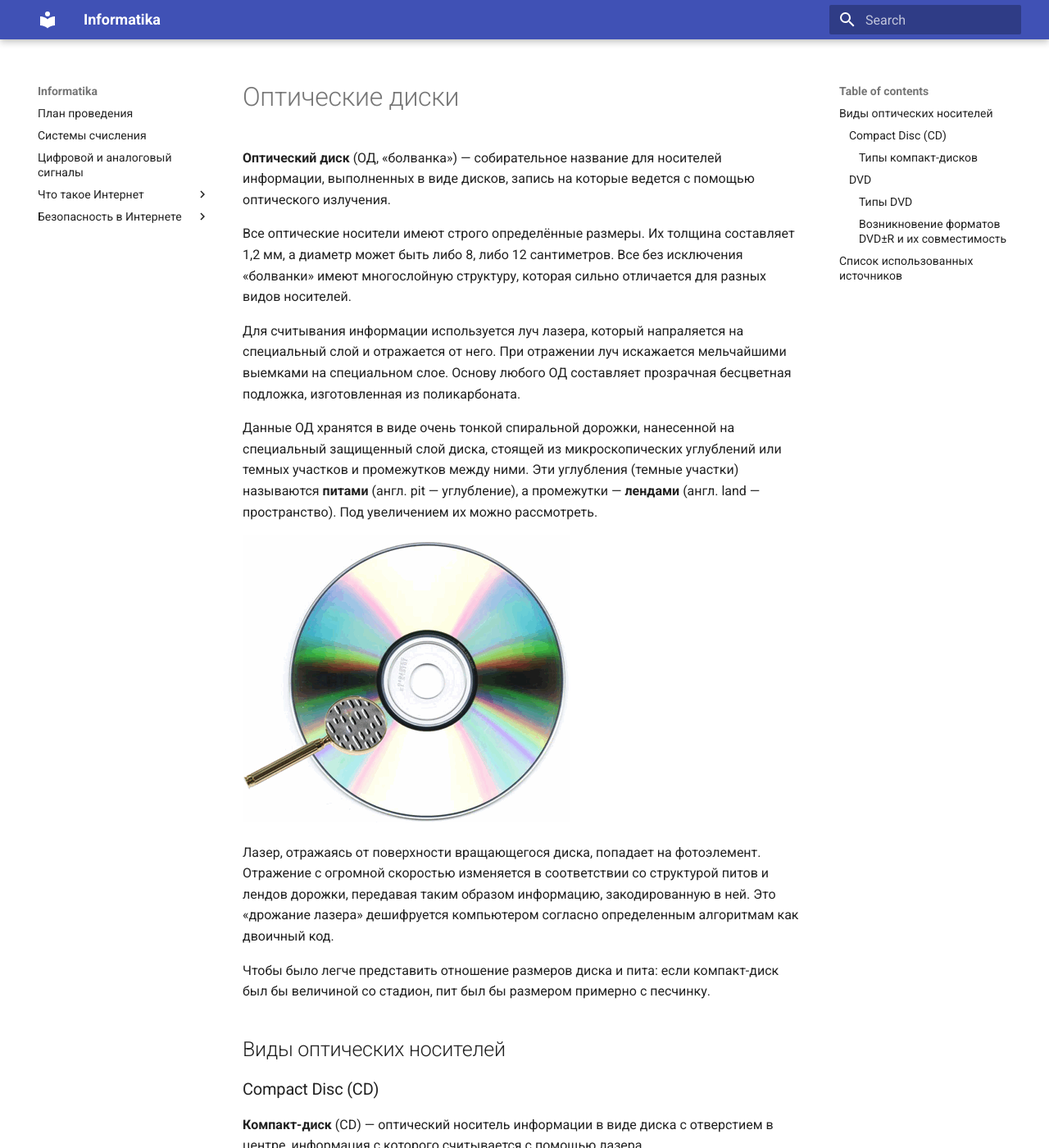
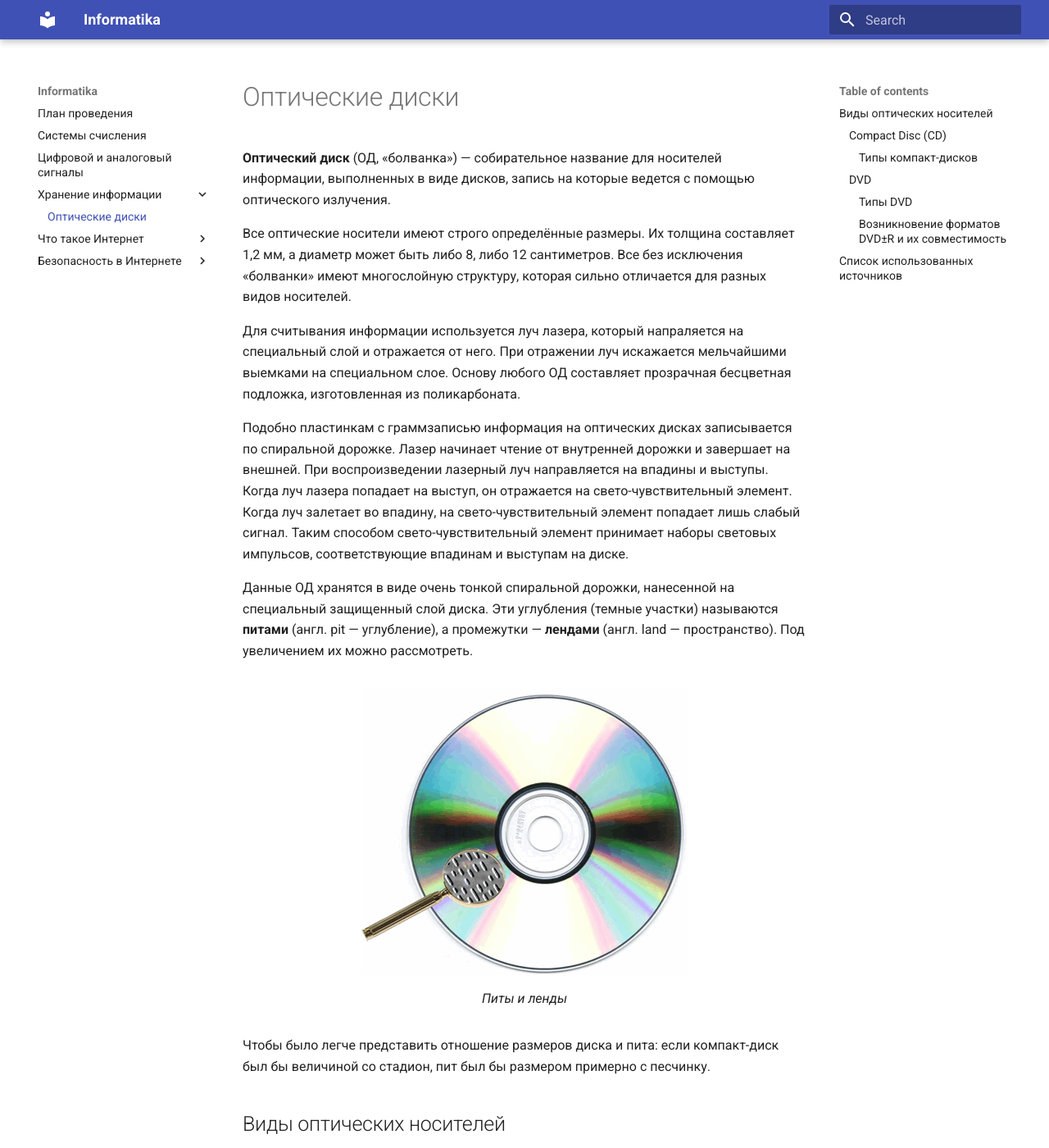
Before and after one commit to chabErch/Informatika, an MkDocs documentation site: the page built from docs/Хранение информации/Оптические диски.md, in a window 1280 px wide and 1400 px high. Shown: the whole window at 82% size. Built offline with MkDocs 1.6.1 and Material for MkDocs 9.7.7, drawn with Linux system fonts in a browser that asks for light colours.

Commit message:
Закончил с оптическими дисками

```diff
--- a/docs/Оптические диски.md
+++ b/docs/Хранение информации/Оптические диски.md
@@ -6,11 +6,14 @@
 
 Для считывания информации используется луч лазера, который напраляется на специальный слой и отражается от него. При отражении луч искажается мельчайшими выемками на специальном слое. Основу любого ОД составляет прозрачная бесцветная подложка, изготовленная из поликарбоната.
 
-Данные ОД хранятся в виде очень тонкой спиральной дорожки, нанесенной на специальный защищенный слой диска, стоящей из микроскопических углублений или темных участков и промежутков между ними. Эти углубления (темные участки) называются **питами** (англ. pit — углубление), а промежутки — **лендами** (англ. land — пространство). Под увеличением их можно рассмотреть.
+Подобно пластинкам с граммзаписью информация на оптических дисках записывается по спиральной дорожке. Лазер начинает чтение от внутренней дорожки и завершает на внешней. При воспроизведении лазерный луч направляется на впадины и выступы. Когда луч лазера попадает на выступ, он отражается на свето-чувствительный элемент. Когда луч залетает во впадину, на свето-чувствительный элемент попадает лишь слабый сигнал. Таким способом свето-чувствительный элемент принимает наборы световых импульсов, соответствующие впадинам и выступам на диске.
 
-![Оптический привод](Оптические диски.assets/stat_cd.png)
+Данные ОД хранятся в виде очень тонкой спиральной дорожки, нанесенной на специальный защищенный слой диска. Эти углубления (темные участки) называются **питами** (англ. pit — углубление), а промежутки — **лендами** (англ. land — пространство). Под увеличением их можно рассмотреть.
 
-Лазер, отражаясь от поверхности вращающегося диска, попадает на фотоэлемент. Отражение с огромной скоростью изменяется в соответствии со структурой питов и лендов дорожки, передавая таким образом информацию, закодированную в ней. Это «дрожание лазера» дешифруется компьютером согласно определенным алгоритмам как двоичный код.
+<figure markdown>
+  ![Питы и ленды](Оптические диски.assets/stat_cd.png)
+  <figcaption>Питы и ленды</figcaption>
+</figure>
 
 Чтобы было легче представить отношение размеров диска и пита: если компакт-диск был бы величиной со стадион, пит был бы размером примерно с песчинку.
 
--- a/mkdocs.yml
+++ b/mkdocs.yml
@@ -7,6 +7,8 @@ nav:
   - План проведения: 'План.md'
   - Системы счисления: 'Системы счисления.md'
   - Цифровой и аналоговый сигналы: 'Цифра и аналог.md'
+  - 'Хранение информации':
+    - Оптические диски: 'Хранение информации/Оптические диски.md'
   - 'Что такое Интернет':
     - История сети Интернет: 'Что такое интернет/История Интернета.md'
     - Построение сети: 'Что такое интернет/Построение сети.md'
```
Also changed, not shown: docs/Оптические диски.assets/image-20220627160825440.png (deleted), docs/Оптические диски.assets/image-20220627160949941.png (deleted), docs/Хранение информации/Оптические диски.assets/stat_cd.png (renamed from docs/Оптические диски.assets/stat_cd.png).
